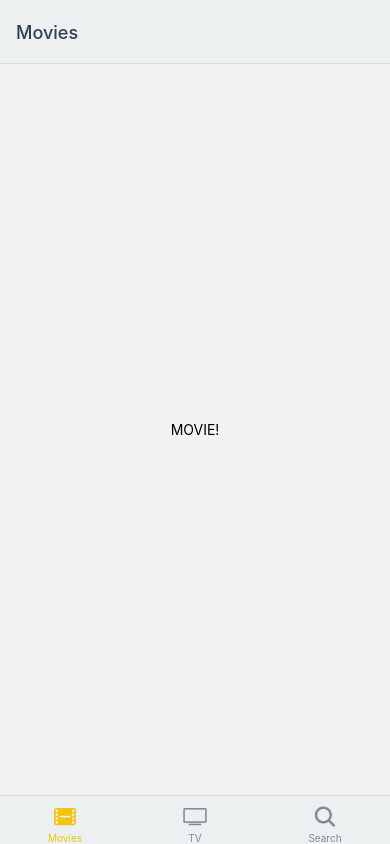
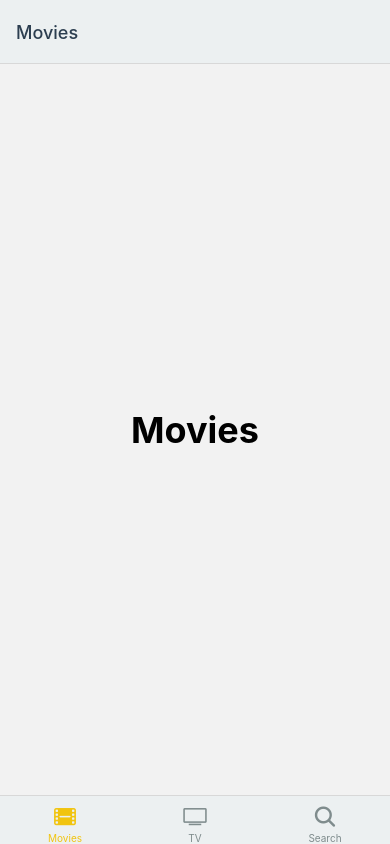
Before and after one commit to KeMezz/noovies, a React Native app: screen /Movies in a window 390 px wide. Built offline with nearby package versions, Linux system fonts and the light colour scheme.

Commit message:
install styled-components

```diff
--- a/navigation/Tabs.jsx
+++ b/navigation/Tabs.jsx
@@ -1,7 +1,7 @@
 import { createBottomTabNavigator } from "@react-navigation/bottom-tabs";
 import { useColorScheme } from "react-native";
 import { Ionicons } from "@expo/vector-icons";
-import Movie from "../screens/Movie";
+import Movies from "../screens/Movies";
 import Search from "../screens/Search";
 import TV from "../screens/TV";
 import {
@@ -29,7 +29,7 @@ function Tabs() {
     >
       <Tab.Screen
         name="Movies"
-        component={Movie}
+        component={Movies}
         options={{
           tabBarIcon: ({ color, size }) => {
             return <Ionicons name="film" color={color} size={size} />;
--- a/package.json
+++ b/package.json
@@ -23,7 +23,8 @@
     "react-native": "0.68.2",
     "react-native-safe-area-context": "4.2.4",
     "react-native-screens": "~3.11.1",
-    "react-native-web": "0.17.7"
+    "react-native-web": "0.17.7",
+    "styled-components": "^5.3.5"
   },
   "devDependencies": {
     "@babel/core": "^7.12.9"
--- a/screens/Movie.jsx
+++ /dev/null
@@ -1,15 +0,0 @@
-import React from "react";
-import { TouchableOpacity, Text } from "react-native";
-
-function Movie({ navigation: { navigate } }) {
-  return (
-    <TouchableOpacity
-      onPress={() => navigate("Stack", { screen: "Three" })}
-      style={{ flex: 1, justifyContent: "center", alignItems: "center" }}
-    >
-      <Text>MOVIE!</Text>
-    </TouchableOpacity>
-  );
-}
-
-export default Movie;
--- /dev/null
+++ b/screens/Movies.jsx
@@ -0,0 +1,23 @@
+import React from "react";
+import styled from "styled-components/native";
+
+function Movies({ navigation: { navigate } }) {
+  return (
+    <Btn onPress={() => navigate("Stack", { screen: "Three" })}>
+      <Title>Movies</Title>
+    </Btn>
+  );
+}
+
+const Btn = styled.TouchableOpacity`
+  flex: 1;
+  justify-content: center;
+  align-items: center;
+`;
+
+const Title = styled.Text`
+  font-size: 36px;
+  font-weight: bold;
+`;
+
+export default Movies;
```
Also changed, not shown: 2 other files (tests, documents, lock files or other folders).
